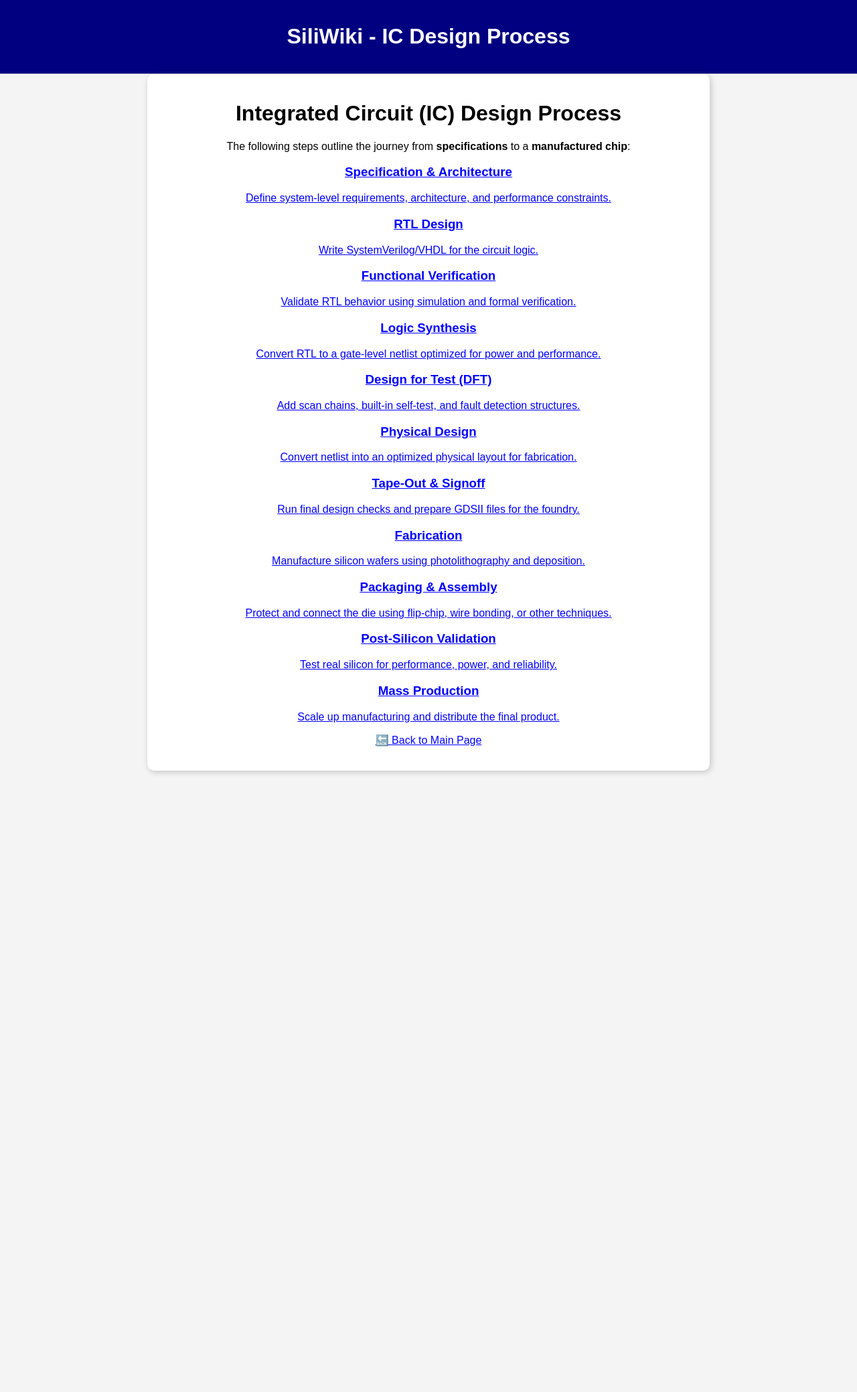
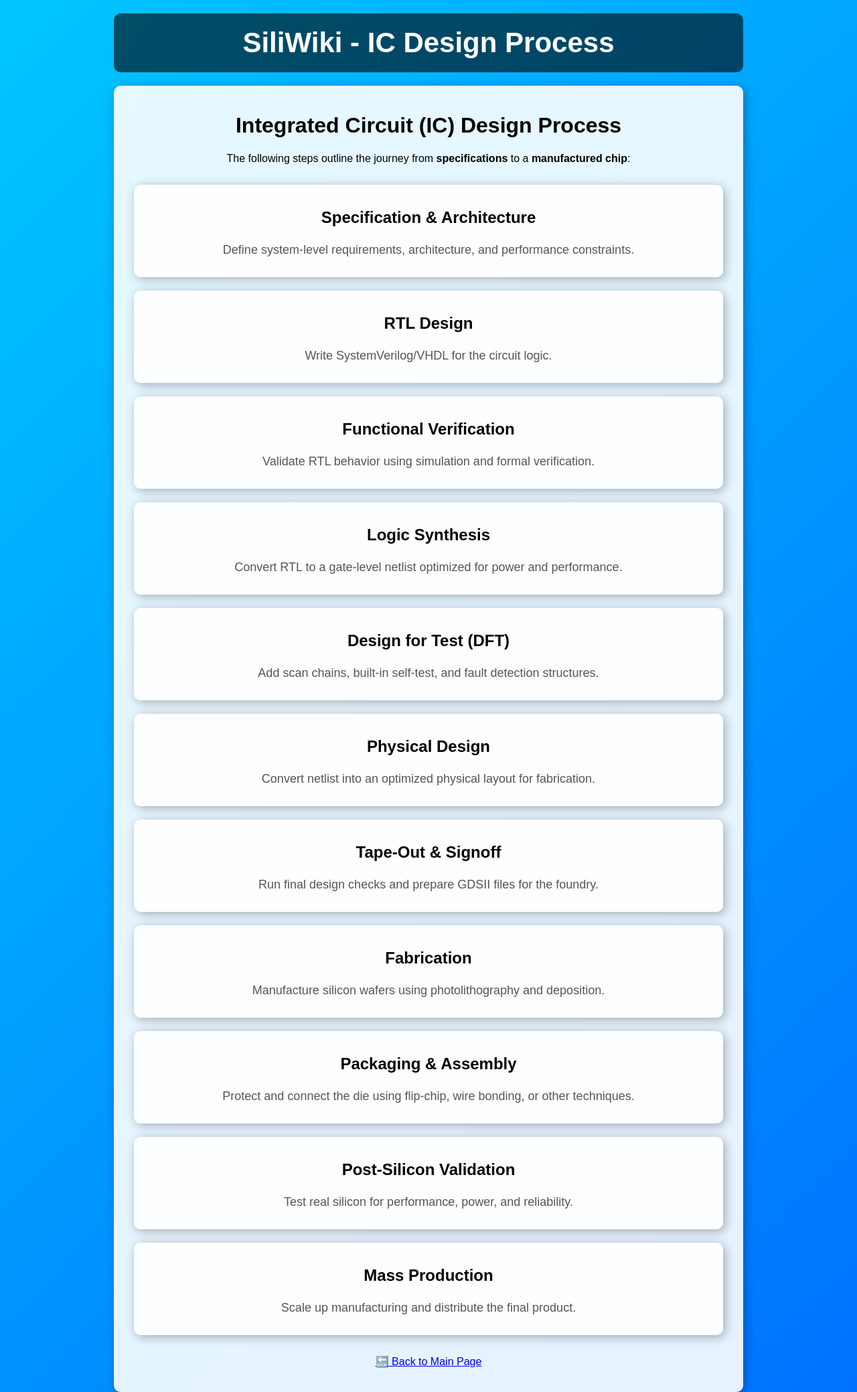
Before and after one commit to danielthurmond/SiliWiki, a Jekyll site: the page built from index.md, in a window 1280 px wide. Shown: the whole page at 67% size. Built offline with Jekyll 4.4.1, drawn with Linux system fonts in a browser that asks for light colours.

Commit message:
Update styles.css

```diff
--- a/assets/styles.css
+++ b/assets/styles.css
@@ -1,26 +1,90 @@
+/* Background and Typography */
 body {
     font-family: Arial, sans-serif;
-    background: #f4f4f4;
+    text-align: center;
+    background: linear-gradient(135deg, #00c6ff, #0072ff); /* Turquoise to deep blue */
+    color: white;
     margin: 0;
     padding: 0;
-    text-align: center;
+    min-height: 100vh;
 }
 
+/* Header */
 header {
-    background: navy;
-    color: white;
-    padding: 15px;
+    background: rgba(0, 0, 0, 0.6); /* Slightly dark overlay */
+    padding: 20px;
+    border-radius: 10px;
+    margin: 20px auto;
+    width: 80%;
+    max-width: 900px;
 }
 
+header h1 {
+    font-size: 42px;
+    font-weight: bold;
+    margin: 0;
+    color: white;
+}
+
+/* Wiki Content */
 main {
-    max-width: 800px;
+    max-width: 900px;
     margin: auto;
-    background: white;
+    background: rgba(255, 255, 255, 0.9);
     padding: 20px;
     border-radius: 10px;
-    box-shadow: 2px 2px 10px rgba(0,0,0,0.2);
+    box-shadow: 3px 3px 15px rgba(0, 0, 0, 0.3);
+    text-align: center;
+    color: black;
 }
 
-a {
-    color: blue;
+/* Process Cards */
+.process-grid {
+    display: flex;
+    flex-direction: column;
+    align-items: center;
+    gap: 20px;
+    margin: 30px 10px;
 }
+
+.process-card {
+    background: rgba(255, 255, 255, 0.9); /* Light white with some transparency */
+    width: calc(100% - 40px);
+    max-width: 900px;
+    padding: 20px;
+    border-radius: 10px;
+    box-shadow: 3px 3px 15px rgba(0, 0, 0, 0.3);
+    transition: transform 0.2s;
+    display: flex;
+    flex-direction: column;
+    align-items: center;
+    text-align: center;
+    color: black;
+}
+
+.process-card:hover {
+    transform: scale(1.02);
+}
+
+.process-card img {
+    width: 100%;
+    max-height: 300px;
+    object-fit: cover;
+    border-radius: 8px;
+}
+
+.process-card h3 {
+    margin-top: 15px;
+    font-size: 24px;
+}
+
+.process-card p {
+    font-size: 18px;
+    color: #555;
+    margin: 10px 15px;
+}
+
+.process-card a {
+    text-decoration: none;
+    color: black;
+}
```
